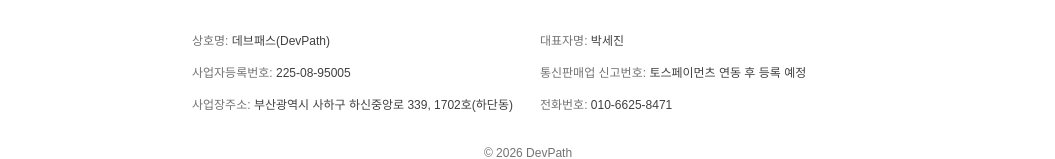
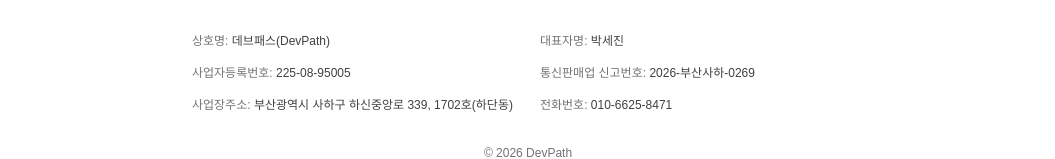
Before and after one commit to RootPark98/devPath, a Next.js app: page / in a window 1280 px wide. Shown: the part 994-1153 px from the top of the page, without its empty margins (112-1167 px from the left). Built offline with nearby package versions, Linux system fonts and the light colour scheme.

Commit message:
add mail-order business license info and set PortOne env keys on Vercel

```diff
--- a/components/common/SiteFooter.tsx
+++ b/components/common/SiteFooter.tsx
@@ -39,7 +39,7 @@
             <p>
               통신판매업 신고번호:{" "}
               <span className="font-medium text-neutral-700 dark:text-neutral-200">
-                토스페이먼츠 연동 후 등록 예정
+                2026-부산사하-0269
               </span>
             </p>
             <p>
```
